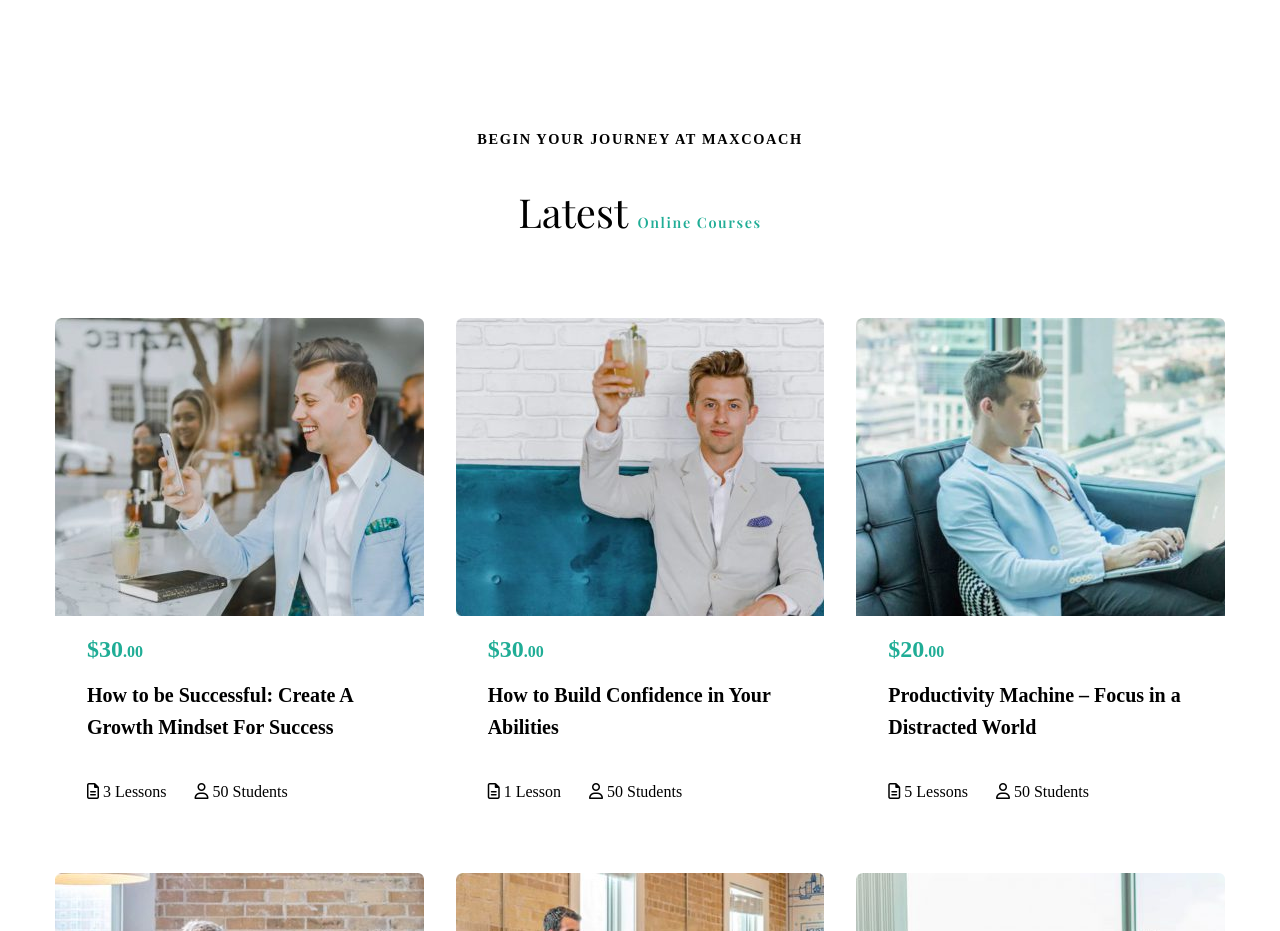
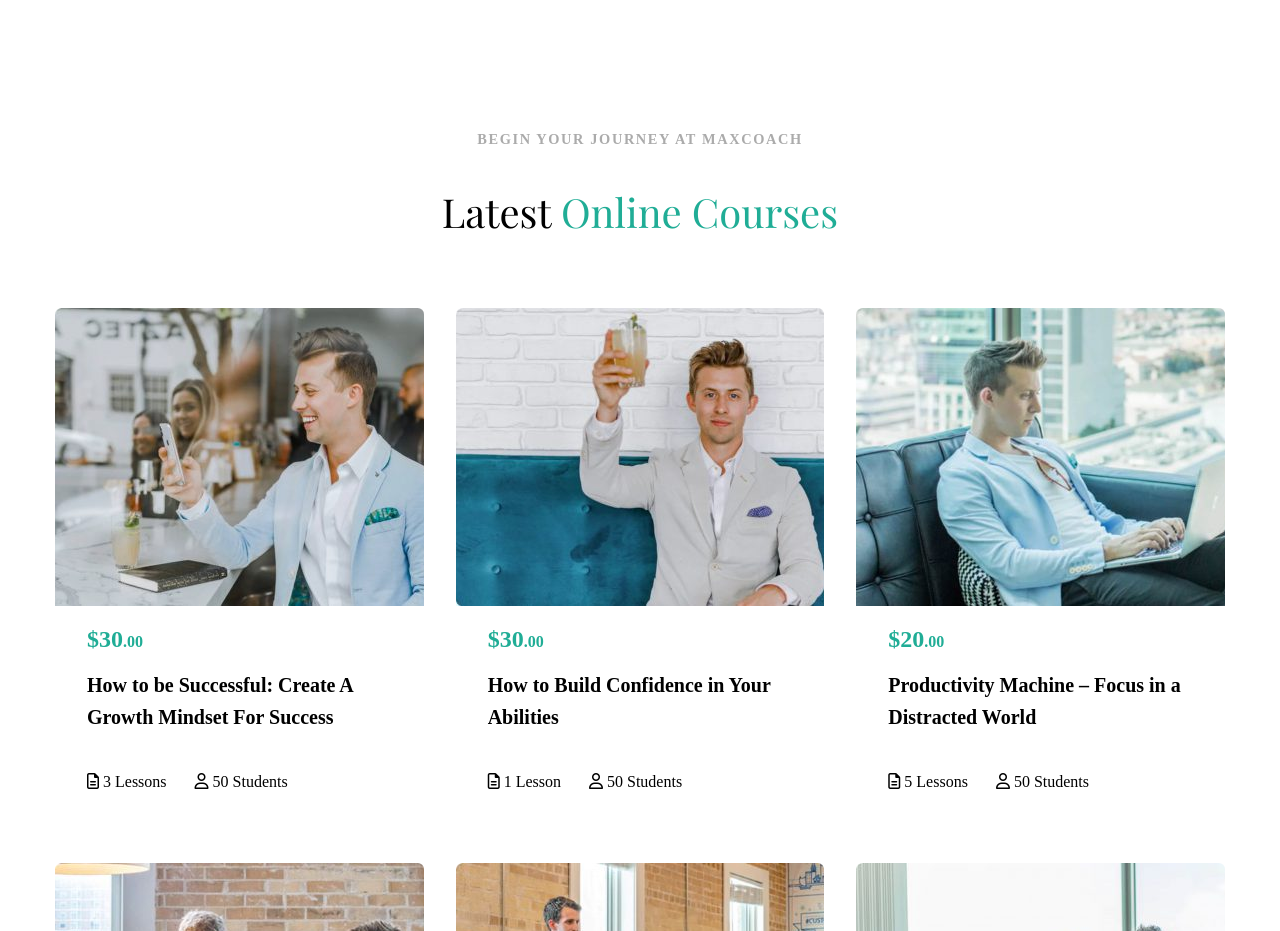
Before and after one commit to Marco-Vigilio/proj-html-vuejs, a Vue app: page / in a window 1280 px wide. Shown: the part 1960-2891 px from the top of the page. Built offline with nearby package versions, Linux system fonts and the light colour scheme; a web font is replaced by a local one.

Commit message:
inserisco il colore gray per il subtitle

```diff
--- a/src/components/main/Courses.vue
+++ b/src/components/main/Courses.vue
@@ -1,7 +1,7 @@
 <template>
     <section>
         <div class="title">
-            <span>BEGIN YOUR JOURNEY AT MAXCOACH</span>
+            <span class="subtitle">BEGIN YOUR JOURNEY AT MAXCOACH</span>
             <h2>Latest <span class="green">Online Courses</span></h2>
         </div>
         <div class="cards">
@@ -85,8 +85,9 @@ section {
         text-align: center;
         padding-bottom: 2rem;
 
-        span {
+        span.subtitle {
             @include subTitle;
+            color: $gray;
         }
 
         h2 {
```
